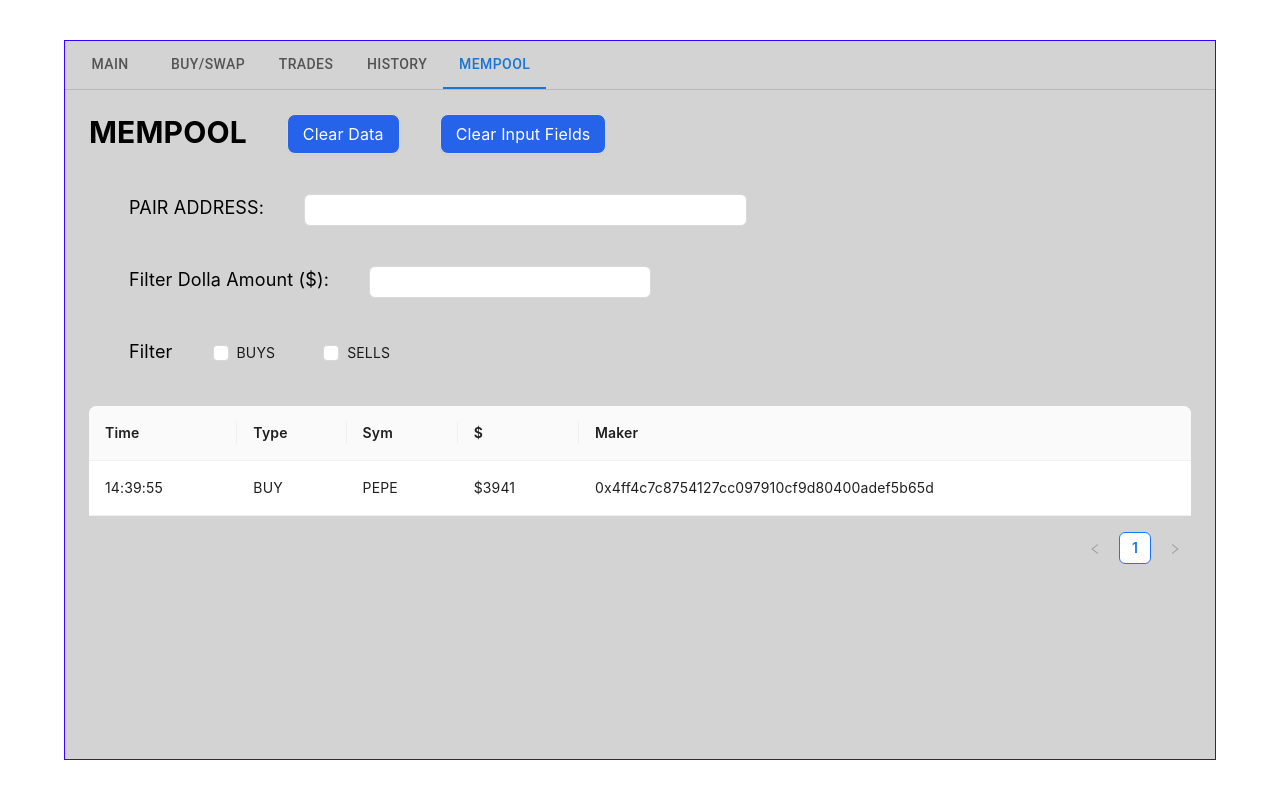
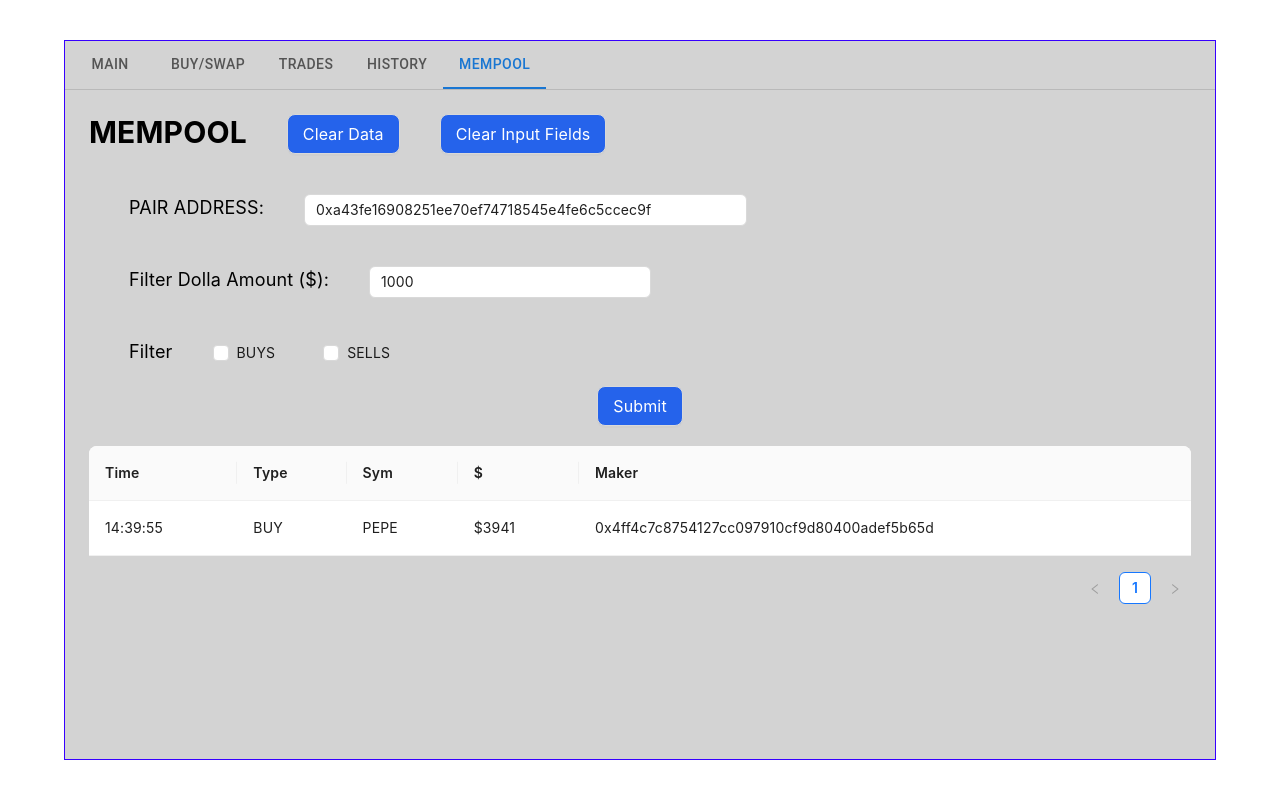
Before and after one commit to stainless-nata/DEX-Bot, a React (Create React App) app: page / in a window 1280 px wide. Both pictures are taken after a click on the tab "MEMPOOL". Built offline with nearby package versions, Linux system fonts and the light colour scheme.

Commit message:
set mempool environment

```diff
--- a/config.json
+++ b/config.json
@@ -1 +1 @@
-{"baseFeePlus":"23","minerTip":"232","gasLimit":"111","baseFeePlusFR":"123","minerTipFR":"234","gasLimitFR":"345"}
+{"baseFeePlus":"23","minerTip":"232","gasLimit":"111","baseFeePlusFR":"123","minerTipFR":"234","gasLimitFR":"345","pairAddr":"0xa43fe16908251ee70ef74718545e4fe6c5ccec9f","filterAmount":1000,"filter":"Sell"}
--- a/server.js
+++ b/server.js
@@ -3,6 +3,7 @@ const cors = require('cors')
 var bodyParser = require('body-parser')
 
 const maintab = require('./routes/api/maintab');
+const mempooltab = require('./routes/api/mempooltab');
 
 const app = express();
 
@@ -11,6 +12,7 @@ app.use(cors())
 app.options("*", cors());
 
 app.use('/maintab', maintab);
+app.use('/mempooltab', mempooltab);
 
 
 const port = process.env.PORT || 8008;
--- a/src/components/MempoolTab.js
+++ b/src/components/MempoolTab.js
@@ -1,5 +1,6 @@
-import { Row, Col, Button, Input, Checkbox, Table } from 'antd';
+import { Row, Col, Button, Input, Checkbox, Table, notification } from 'antd';
 import React, { useState } from 'react';
+import axios from 'axios'
 
 const columns = [
   {
@@ -29,7 +30,9 @@ const columns = [
     key: 'maker',
   },
 ];
-const data = [
+
+export default function MempoolTab() {
+    const [data, setData] = useState([
         {
           key: '1',
           time: '14:39:55',
@@ -38,9 +41,11 @@ const data = [
           amount: 3941,
           maker: '0x4ff4c7c8754127cc097910cf9d80400adef5b65d'
         },
-];
-
-export default function MempoolTab() {
+    ])
+    const [pairAddr, setPairAddr] = useState('0xa43fe16908251ee70ef74718545e4fe6c5ccec9f')
+    const [amount, setAmount] = useState(1000)
+    const [isBuy, setIsBuy] = useState(false)
+    const [isSell, setIsSell] = useState(false)
 
     return (
         <div>
@@ -49,10 +54,17 @@ export default function MempoolTab() {
                     <p className="text-3xl font-bold">MEMPOOL</p>
                 </Col>
                 <Col>
-                    <Button size='large' className='bg-blue-600 text-white ml-10'>Clear Data</Button>
+                    <Button size='large' className='bg-blue-600 text-white ml-10' onClick={() => {
+                        setData([])
+                    }}>Clear Data</Button>
                 </Col>
                 <Col>
-                    <Button size='large' className='bg-blue-600 text-white ml-10'>Clear Input Fields</Button>
+                    <Button size='large' className='bg-blue-600 text-white ml-10' onClick={() => {
+                        setPairAddr('0xa43fe16908251ee70ef74718545e4fe6c5ccec9f')
+                        setAmount(1000)
+                        setIsBuy(false)
+                        setIsSell(false)
+                    }}>Clear Input Fields</Button>
                 </Col>
             </Row>
             <div className='m-5'>
@@ -61,7 +73,10 @@ export default function MempoolTab() {
                         <p className='text-lg m-5'>PAIR ADDRESS:</p>
                     </Col>
                     <Col span={10}>
-                        <Input className='m-5' />
+                        <Input className='m-5' value={pairAddr} onChange={(e) => {
+                            // console.log(e.target.value)
+                            setPairAddr(e.target.value)
+                        }}/>
                     </Col>
                 </Row>
                 <Row>
@@ -69,7 +84,10 @@ export default function MempoolTab() {
                         <p className='text-lg m-5'>Filter Dolla Amount ($):</p>
                     </Col>
                     <Col>
-                        <Input className='m-5' />
+                        <Input className='m-5' value={amount} onChange={(e) => {
+                            // console.log(e.target.value)
+                            setAmount(e.target.value)
+                        }}/>
                     </Col>
                 </Row>
                 <Row>
@@ -77,12 +95,29 @@ export default function MempoolTab() {
                         <p className='text-lg m-5'>Filter</p>
                     </Col>
                     <Col>
-                        <Checkbox className='m-5 mt-6'>BUYS</Checkbox>
+                        <Checkbox className='m-5 mt-6' checked={isBuy} onChange={(e) => {
+                            setIsBuy(!isBuy)
+                        }}>BUYS</Checkbox>
                     </Col>
                     <Col>
-                        <Checkbox className='m-5 mt-6'>SELLS</Checkbox>
+                        <Checkbox className='m-5 mt-6' checked={isSell} onChange={(e) => {
+                            setIsSell(!isSell)
+                        }}>SELLS</Checkbox>
                     </Col>
                 </Row>
+                <Button size='large' className='bg-blue-600 text-white' onClick={() => {
+                    axios.post(`http://${process.env.REACT_APP_BASE_URL}:${process.env.REACT_APP_PORT}/mempooltab/set`, {
+                        pairAddr: pairAddr,
+                        filterAmount: amount,
+                        action: isBuy ? isSell? 'All' : 'Buy' : 'Sell'
+                    })
+                    .then((res) => {
+                        notification.success({
+                            message: 'Success!',
+                            placement: 'top',
+                        });
+                    });
+                }}>Submit</Button>
             </div>
             <Table columns={columns} dataSource={data} />
         </div>
```
Also changed, not shown: routes/api/mempooltab.js (renamed from routes/api/mempool.js, +5 -5 lines), 1 other file (tests, documents, lock files or other folders). Lines whose indentation alone changed are shown as unchanged.
